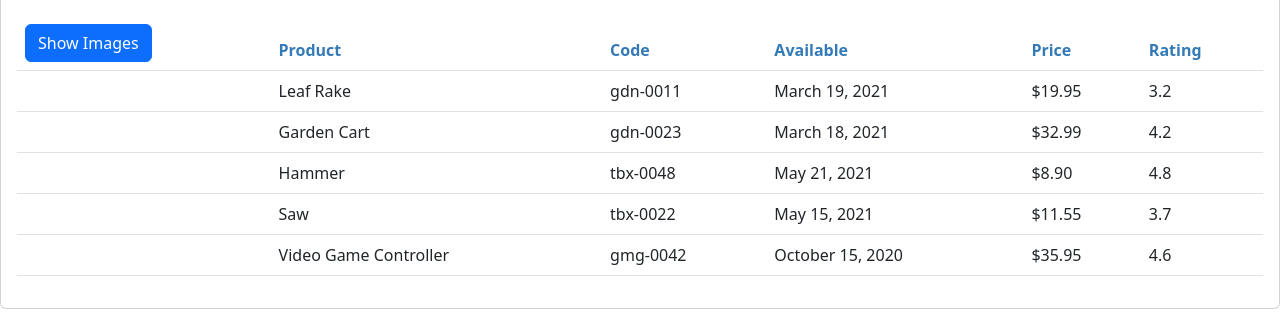
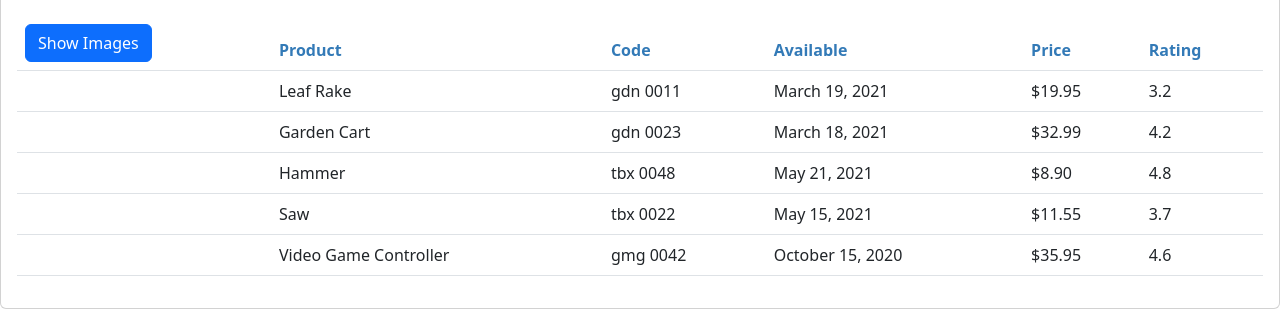
Before and after one commit to KKlejbor/Angular-GettingStarted, an Angular app: page / in a window 1280 px wide. Shown: the part 180-505 px from the top of the page. Built offline with nearby package versions, Linux system fonts and the light colour scheme.

Commit message:
Declare and use ConvertToSpacesPipe

```diff
--- a/src/app/app.module.ts
+++ b/src/app/app.module.ts
@@ -4,11 +4,13 @@ import { BrowserModule } from '@angular/platform-browser';
 
 import { AppComponent } from './app.component';
 import { ProductListComponent } from './products/product-list.component';
+import { ConvertToSpacesPipe } from './shared/convert-to-spaces.pipe';
 
 @NgModule({
   declarations: [
     AppComponent,
-    ProductListComponent
+    ProductListComponent,
+    ConvertToSpacesPipe
   ],
   imports: [
     BrowserModule,
--- a/src/app/products/product-list.component.html
+++ b/src/app/products/product-list.component.html
@@ -43,7 +43,7 @@
                                  [style.margin.px]="imageMargin">
                         </td>
                         <td>{{product.productName}}</td>
-                        <td>{{product.productCode | lowercase}}</td>
+                        <td>{{product.productCode | lowercase | convertToSpaces:'-'}}</td>
                         <td>{{product.releaseDate}}</td>
                         <td>{{product.price | currency:"USD":"symbol":"1.2-2"}}</td>
                         <td>{{product.starRating}}</td>
```
